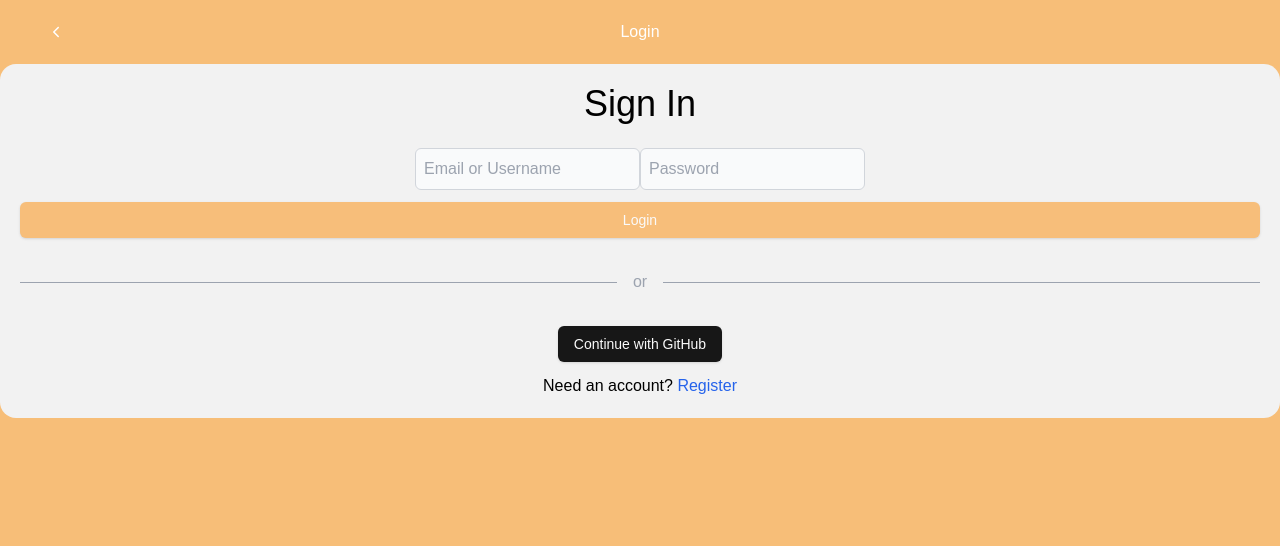
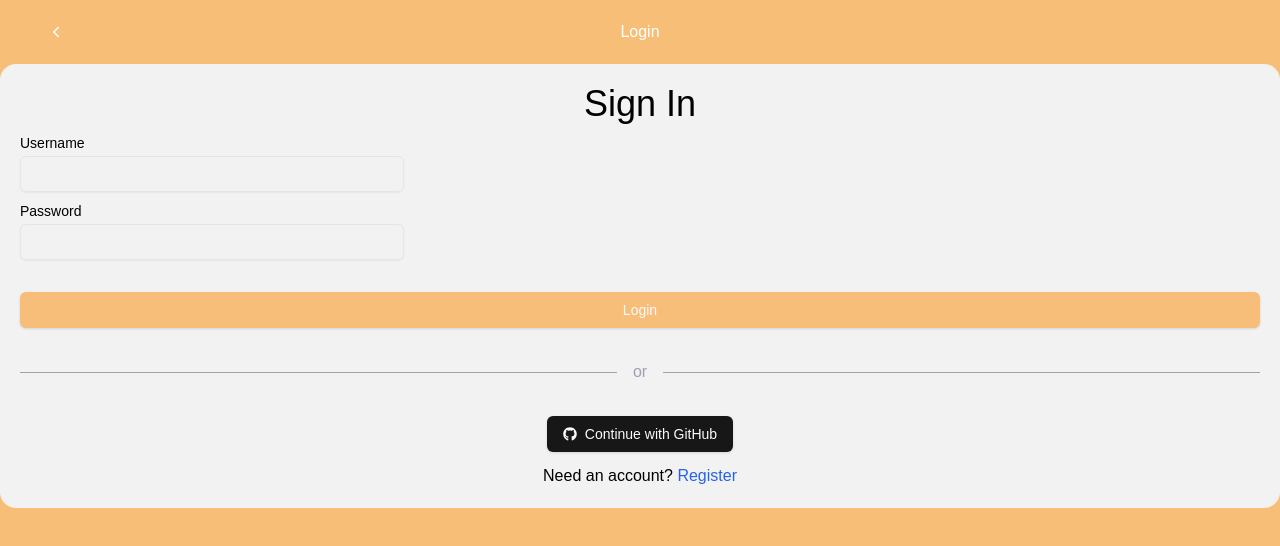
Before and after one commit to stardustgd/SmartPetFeeder, a Next.js app: page /login in a window 1280 px wide. Shown: the top 546 px of the page. Built offline with nearby package versions, Linux system fonts and the light colour scheme.

Commit message:
add shadcn input/label and revamp login page

```diff
--- a/app/login/page.tsx
+++ b/app/login/page.tsx
@@ -1,5 +1,8 @@
 import NavBar from '@/components/ui/NavBar'
 import Link from 'next/link'
+import { FaGithub } from 'react-icons/fa'
+import { Label } from '@/components/ui/label'
+import { Input } from '@/components/ui/input'
 import { Button } from '@/components/ui/button'
 
 export default function LoginPage() {
@@ -8,16 +11,15 @@
       <NavBar title="Login" showArrow={true} />
       <div className="flex flex-col items-center gap-3 px-5 py-5 w-screen h-fit rounded-2xl bg-[#F2F2F2] text-black">
         <h1 className="text-4xl">Sign In</h1>
-        <form className="space-y-3">
-          <input
-            placeholder="Email or Username"
-            className="p-2 rounded-md bg-gray-50 border border-gray-300 text-gray-900"
-          />
-          <input
-            type="password"
-            placeholder="Password"
-            className="p-2 rounded-md bg-gray-50 border border-gray-300 text-gray-900"
-          />
+        <form className="w-full space-y-3 pb-5">
+          <div className="grid w-full max-w-sm items-center gap-1.5">
+            <Label>Username</Label>
+            <Input type="email" />
+          </div>
+          <div className="grid w-full max-w-sm items-center gap-1.5">
+            <Label>Password</Label>
+            <Input type="password" />
+          </div>
         </form>
         <Button className="bg-[#F7BE7A] hover:bg-[#DA8359] w-full">
           Login
@@ -27,7 +29,10 @@
           <span className="flex-shrink mx-4 text-gray-400">or</span>
           <div className="flex-grow border-t border-gray-400"></div>
         </div>
-        <Button>Continue with GitHub</Button>
+        <Button className="flex gap-2">
+          <FaGithub />
+          Continue with GitHub
+        </Button>
         <Link href="/register/">
           <h1 className="text-center text-bold">
             Need an account? <span className="text-blue-600">Register</span>
--- /dev/null
+++ b/components/ui/input.tsx
@@ -0,0 +1,25 @@
+import * as React from "react"
+
+import { cn } from "@/lib/utils"
+
+export interface InputProps
+  extends React.InputHTMLAttributes<HTMLInputElement> {}
+
+const Input = React.forwardRef<HTMLInputElement, InputProps>(
+  ({ className, type, ...props }, ref) => {
+    return (
+      <input
+        type={type}
+        className={cn(
+          "flex h-9 w-full rounded-md border border-input bg-transparent px-3 py-1 text-sm shadow-sm transition-colors file:border-0 file:bg-transparent file:text-sm file:font-medium file:text-foreground placeholder:text-muted-foreground focus-visible:outline-none focus-visible:ring-1 focus-visible:ring-ring disabled:cursor-not-allowed disabled:opacity-50",
+          className
+        )}
+        ref={ref}
+        {...props}
+      />
+    )
+  }
+)
+Input.displayName = "Input"
+
+export { Input }
--- /dev/null
+++ b/components/ui/label.tsx
@@ -0,0 +1,26 @@
+"use client"
+
+import * as React from "react"
+import * as LabelPrimitive from "@radix-ui/react-label"
+import { cva, type VariantProps } from "class-variance-authority"
+
+import { cn } from "@/lib/utils"
+
+const labelVariants = cva(
+  "text-sm font-medium leading-none peer-disabled:cursor-not-allowed peer-disabled:opacity-70"
+)
+
+const Label = React.forwardRef<
+  React.ElementRef<typeof LabelPrimitive.Root>,
+  React.ComponentPropsWithoutRef<typeof LabelPrimitive.Root> &
+    VariantProps<typeof labelVariants>
+>(({ className, ...props }, ref) => (
+  <LabelPrimitive.Root
+    ref={ref}
+    className={cn(labelVariants(), className)}
+    {...props}
+  />
+))
+Label.displayName = LabelPrimitive.Root.displayName
+
+export { Label }
--- a/package.json
+++ b/package.json
@@ -10,6 +10,7 @@
   },
   "dependencies": {
     "@radix-ui/react-icons": "^1.3.0",
+    "@radix-ui/react-label": "^2.1.0",
     "@radix-ui/react-slot": "^1.1.0",
     "class-variance-authority": "^0.7.0",
     "clsx": "^2.1.1",
```
